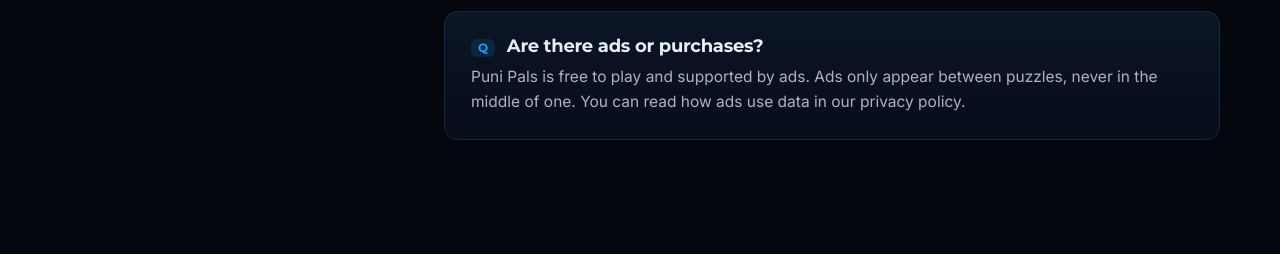
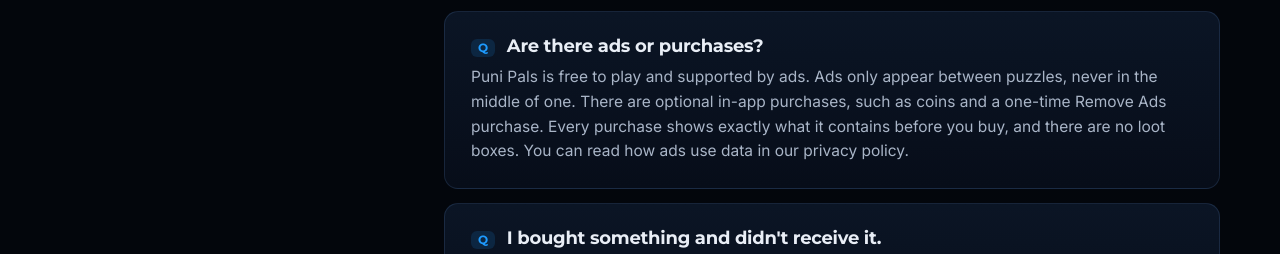
Before and after one commit to joedarnell/Siverity-site, a plain HTML site: page puni-pals/support.html in a window 1280 px wide. Shown: the part 1259-1513 px from the top of the page. Drawn offline with Linux system fonts and the light colour scheme.

Commit message:
Add files via upload

```diff
--- a/puni-pals/support.html
+++ b/puni-pals/support.html
@@ -50,7 +50,8 @@
       <div class="faq" id="q3"><h3>How do I get three stars?</h3><p>Clear the level with time to spare. The faster you finish, the more stars you earn. You can replay any level to improve your stars.</p></div>
       <div class="faq" id="q4"><h3>I'm colourblind. Can I play?</h3><p>Yes. Every colour is also a different animal (bunny, fox, chick, frog, kitty and bear), so you can always match a pal to its gate by the animal.</p></div>
       <div class="faq" id="q5"><h3>I lost my progress.</h3><p>Progress is saved only on your device. Deleting the app, or clearing its data, removes it. There are no accounts, so we can't restore it from our side, but email us if something went wrong and we'll help where we can.</p></div>
-      <div class="faq" id="q6"><h3>Are there ads or purchases?</h3><p>Puni Pals is free to play and supported by ads. Ads only appear between puzzles, never in the middle of one. You can read how ads use data in our <a href="/privacy.html">privacy policy</a>.</p></div>
+      <div class="faq" id="q6"><h3>Are there ads or purchases?</h3><p>Puni Pals is free to play and supported by ads. Ads only appear between puzzles, never in the middle of one. There are optional in-app purchases, such as coins and a one-time Remove Ads purchase. Every purchase shows exactly what it contains before you buy, and there are no loot boxes. You can read how ads use data in our <a href="/privacy.html">privacy policy</a>.</p></div>
+      <div class="faq" id="q7"><h3>I bought something and didn't receive it.</h3><p>Close and reopen the game, then use Restore purchases in settings. If it's still missing, email us. Payments are handled by Apple or Google, so refund requests go to them: Apple at reportaproblem.apple.com, or Google Play through your order history.</p></div>
     </div>
   </article>
 </div>
```
Also changed, not shown: puni-pals/index.html (+1 -1 lines).
